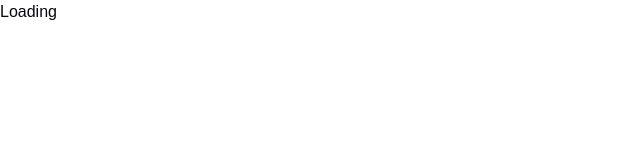
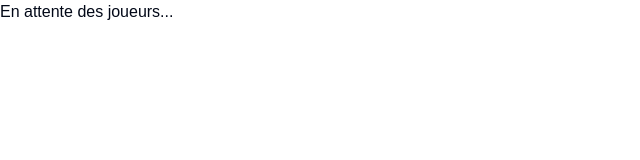
Before and after one commit to DE-immersive-game/ImmersiveGame-Front, a Next.js app: page /1/loading in a window 1280 px wide. Shown: the top 160 px of the page, without its empty margins (0-640 px from the left). Built offline with nearby package versions, Linux system fonts and the light colour scheme.

Commit message:
loading added

```diff
--- a/app/[team]/loading/page.tsx
+++ b/app/[team]/loading/page.tsx
@@ -1,7 +1,9 @@
-export default function Loading() {
+import Loading from "@/app/components/loading/Loading";
+
+export default function LoadingPage() {
   return (
     <div>
-      <h1>Loading</h1>
+      <Loading />
     </div>
   );
 }
--- /dev/null
+++ b/app/components/loading/Loading.tsx
@@ -0,0 +1,5 @@
+const Loading = () => {
+  return <h1>En attente des joueurs...</h1>;
+};
+
+export default Loading;
```
